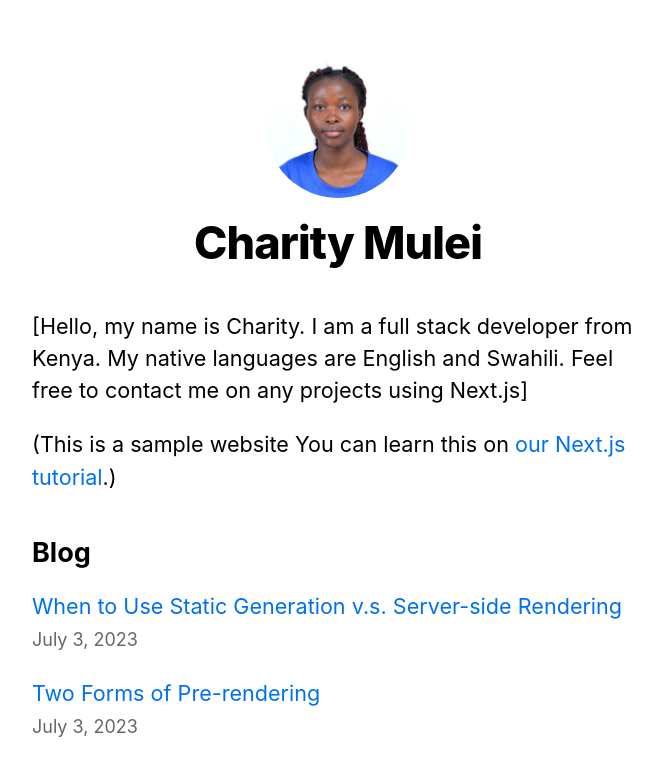
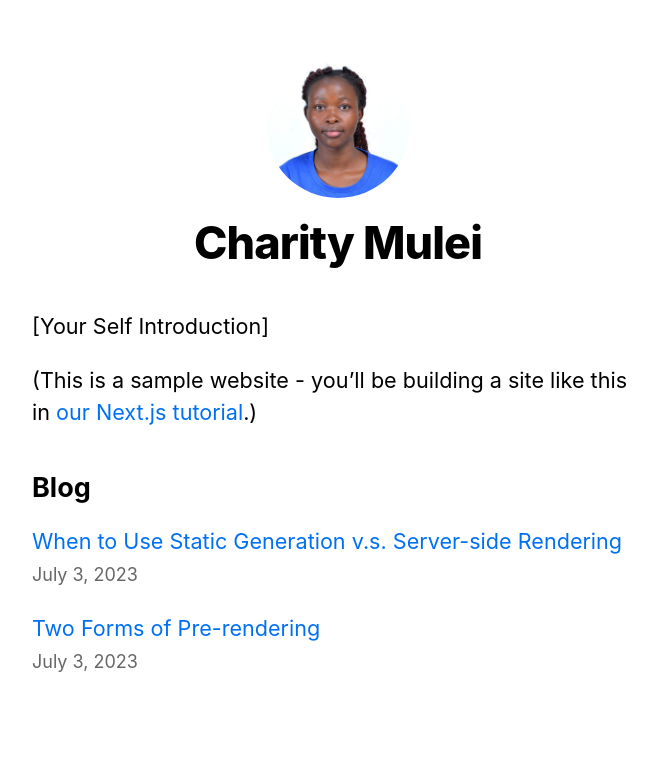
Before and after one commit to charity553/nextjs-blog, a Next.js app: page / in a window 1280 px wide. Shown: the top 776 px of the page, without its empty margins (302-964 px from the left). Built offline with nearby package versions, Linux system fonts and the light colour scheme.

Commit message:
updated code using typescript

```diff
--- a/lib/posts.js
+++ /dev/null
@@ -1,83 +0,0 @@
-import fs from 'fs';
-import path from 'path';
-import matter from 'gray-matter';
-import { remark } from 'remark';
-import html from 'remark-html';
-
-const postsDirectory = path.join(process.cwd(), 'posts');
-
-export function getSortedPostsData() {
-  // Get file names under /posts
-  const fileNames = fs.readdirSync(postsDirectory);
-  const allPostsData = fileNames.map((fileName) => {
-    // Remove ".md" from file name to get id
-    const id = fileName.replace(/\.md$/, '');
-
-    // Read markdown file as string
-    const fullPath = path.join(postsDirectory, fileName);
-    const fileContents = fs.readFileSync(fullPath, 'utf8');
-
-    // Use gray-matter to parse the post metadata section
-    const matterResult = matter(fileContents);
-
-    // Combine the data with the id
-    return {
-      id,
-      ...matterResult.data,
-    };
-  });
-  // Sort posts by date
-  return allPostsData.sort((a, b) => {
-    if (a.date < b.date) {
-      return 1;
-    } else {
-      return -1;
-    }
-  });
-}
-
-export function getAllPostIds() {
-    const fileNames = fs.readdirSync(postsDirectory);
-
-    // Returns an array that looks like this:
-    // [
-    //   {
-    //     params: {
-    //       id: 'ssg-ssr'
-    //     }
-    //   },
-    //   {
-    //     params: {
-    //       id: 'pre-rendering'
-    //     }
-    //   }
-    // ]
-    return fileNames.map((fileName) => {
-      return {
-        params: {
-          id: fileName.replace(/\.md$/, ''),
-        },
-      };
-    });
-  }
-
-  export async function getPostData(id) {
-    const fullPath = path.join(postsDirectory, `${id}.md`);
-    const fileContents = fs.readFileSync(fullPath, 'utf8');
-
-    // Use gray-matter to parse the post metadata section
-    const matterResult = matter(fileContents);
-
-    // Use remark to convert markdown into HTML string
-    const processedContent = await remark()
-      .use(html)
-      .process(matterResult.content);
-    const contentHtml = processedContent.toString();
-
-    // Combine the data with the id and contentHtml
-    return {
-      id,
-      contentHtml,
-      ...matterResult.data,
-    };
-  }
--- a/pages/_app.js
+++ /dev/null
@@ -1,7 +0,0 @@
-// `pages/_app.js`
-import '../styles/globals.css';
-
-
-export default function App({ Component, pageProps }) {
-    return <Component {...pageProps} />;
-  }
--- a/pages/_app.tsx
+++ b/pages/_app.tsx
@@ -1,4 +1,4 @@
-import '../styles/global.css'
+import '../styles/globals.css'
 import { AppProps } from 'next/app'
 
 export default function App({ Component, pageProps }: AppProps) {
--- a/pages/api/hello.js
+++ /dev/null
@@ -1,3 +0,0 @@
-export default function handler(req, res) {
-    res.status(200).json({ text: 'Hello' });
-  }
--- a/pages/index.js
+++ /dev/null
@@ -1,51 +0,0 @@
-import Head from 'next/head';
-import Layout, { siteTitle } from '../components/layout';
-import utilStyles from '../styles/utils.module.css';
-import Link from 'next/link';
-import Date from '../components/date';
-
-import { getSortedPostsData } from '../lib/posts';
-
-// fetching our blog data using getStaticProps function
-export async function getStaticProps() {
-  const allPostsData = getSortedPostsData();
-  return {
-    props: {
-      allPostsData,
-    },
-  };
-}
-
-
-
-export default function Home({ allPostsData }) {
-  return (
-    <Layout home>
-      <Head>
-        <title>{siteTitle}</title>
-      </Head>
-      <section className={utilStyles.headingMd}>
-        <p>[Hello, my name is Charity. I am a full stack developer from Kenya. My native languages are English and Swahili. Feel free to contact me on any projects using Next.js]</p>
-        <p>
-          (This is a sample website You can learn this on
-          <a href="https://nextjs.org/learn"> our Next.js tutorial</a>.)
-        </p>
-      </section>
-
-      <section className={`${utilStyles.headingMd} ${utilStyles.padding1px}`}>
-        <h2 className={utilStyles.headingLg}>Blog</h2>
-        <ul className={utilStyles.list}>
-          {allPostsData.map(({ id, date, title }) => (
-            <li className={utilStyles.listItem} key={id}>
-            <Link href={`/posts/${id}`}>{title}</Link>
-            <br />
-            <small className={utilStyles.lightText}>
-              <Date dateString={date} />
-            </small>
-          </li>
-          ))}
-        </ul>
-      </section>
-    </Layout>
-  );
-}
```
Also changed, not shown: pages/posts/[id].js (deleted, +0 -44 lines).
